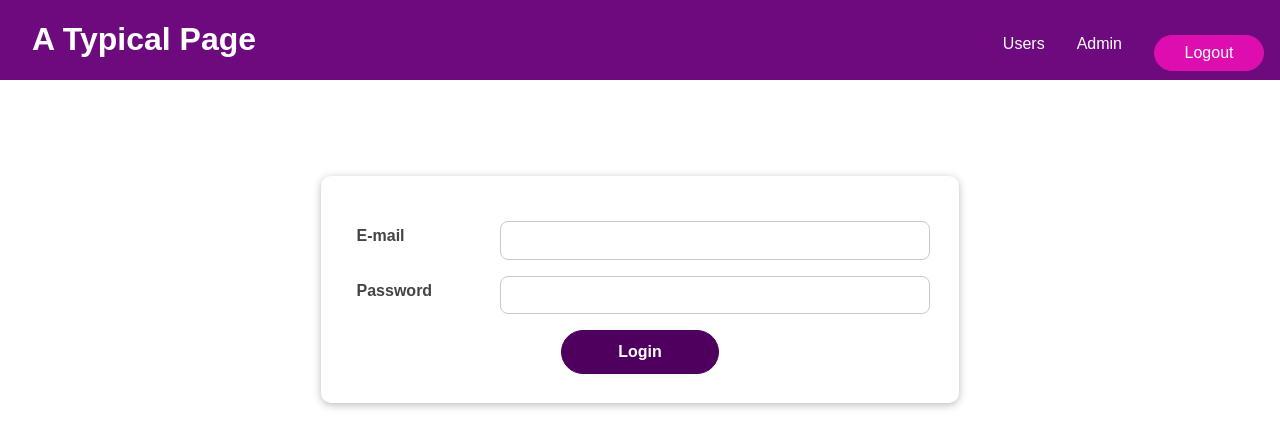
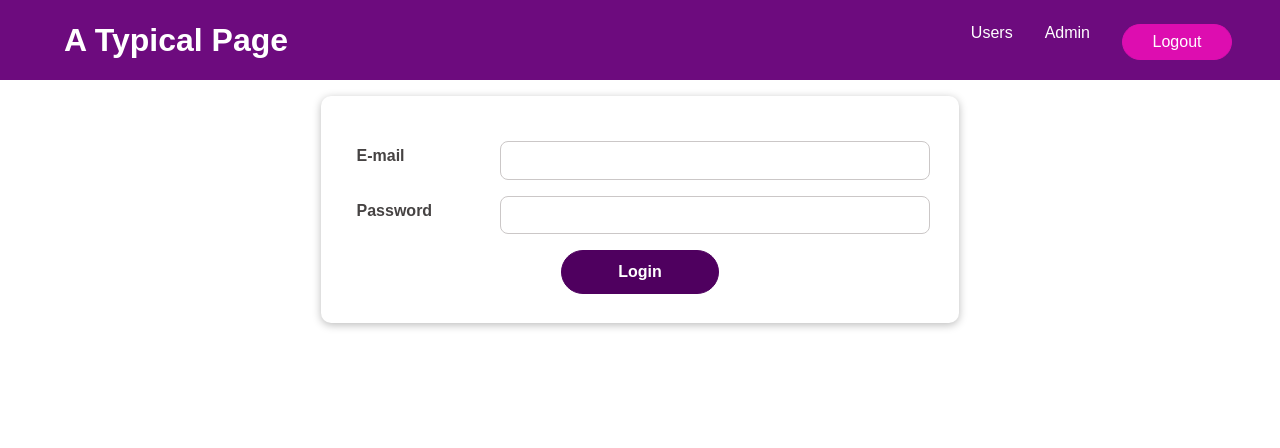
Before and after one commit to ogedengbewisdom/react_login_page, a React (Create React App) app: page / in a window 1280 px wide. Shown: the top 448 px of the page. Built offline with nearby package versions, Linux system fonts and the light colour scheme.

Commit message:
dynamic styling

```diff
--- a/src/components/MainHeader/MainHeader.module.css
+++ b/src/components/MainHeader/MainHeader.module.css
@@ -1,14 +1,20 @@
 .mainHeader {
     width: 100%;
-    height: 80px;
+    height: 5rem;
     display: flex;
     justify-content: space-between;
     background-color: rgb(109, 11, 126);
+    position: fixed;
+    top: 0;
+    left: 0;
+    align-items: center;
     color: white;
-    padding: 0;
+    padding: 0 2rem;
 
 }
 
 .headerText {
-    margin-left: 32px;
+
+    margin: 0;
+    margin-left: 2rem;
 }
```
